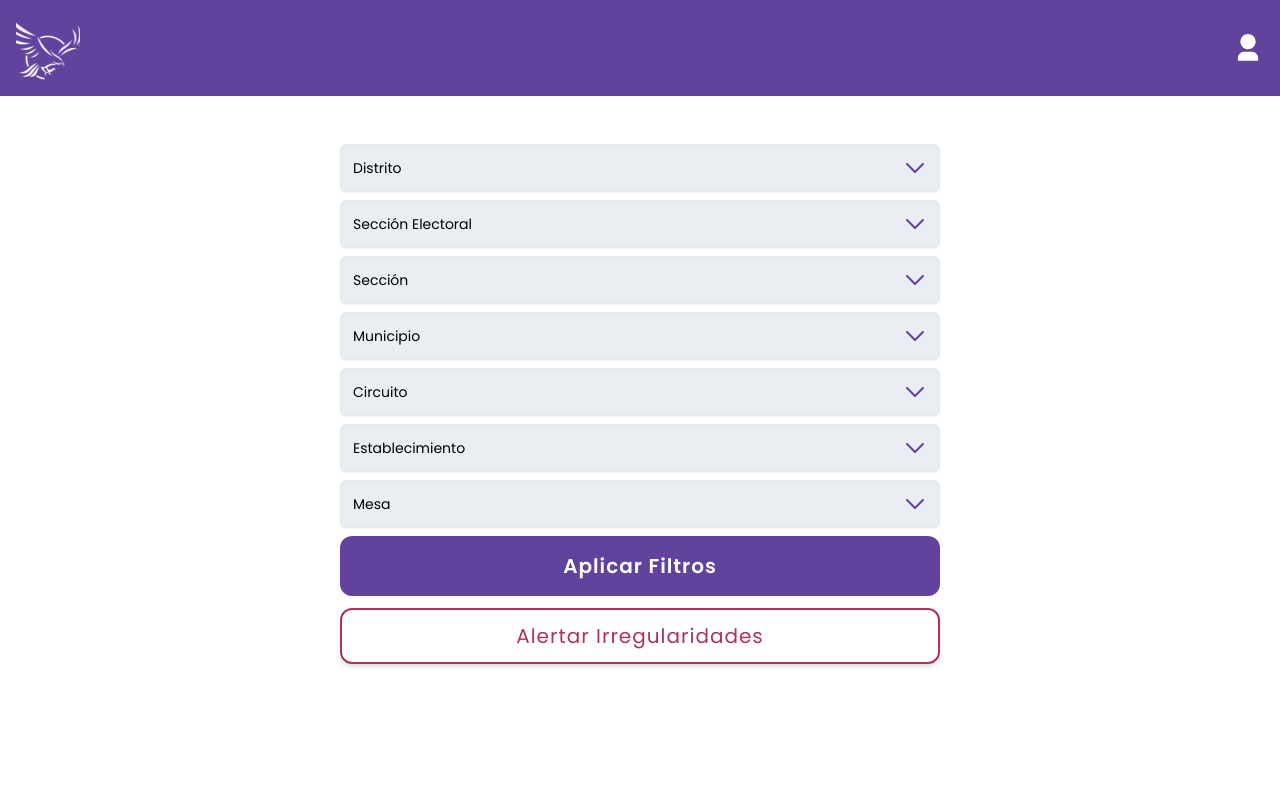
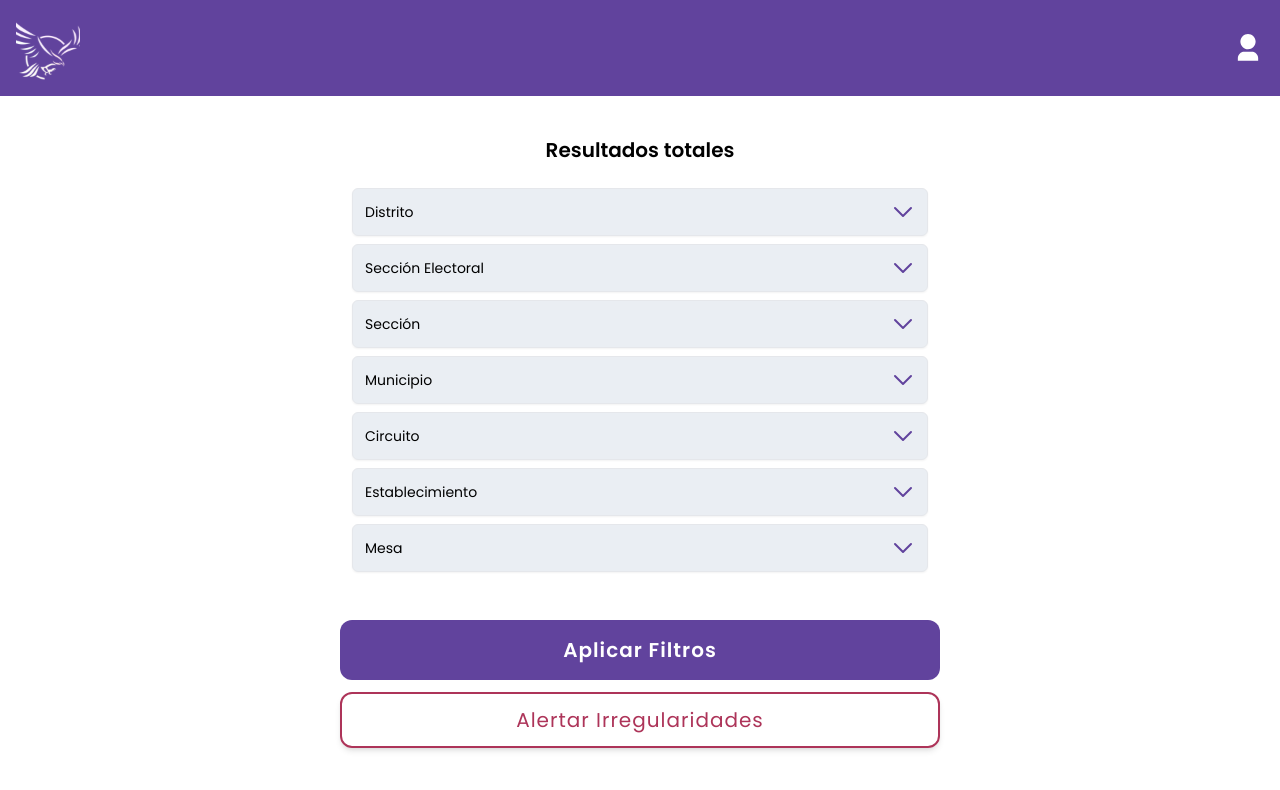
Before and after one commit to Pooh1120/Sistema-Anti-Fraude-Electoral, a React (Vite) app in the folder frontend/: page /results in a window 1280 px wide. Shown: the top 790 px of the page. Built offline with nearby package versions, Linux system fonts and the light colour scheme.

Commit message:
💄Last styles fixes, add TODO in selector

```diff
--- a/frontend/src/components/selector/Selector.tsx
+++ b/frontend/src/components/selector/Selector.tsx
@@ -11,6 +11,7 @@ import {
   }
 
   function Selector(props:Props) {
+    // TODO: HANDLE VALUE FROM PARENT BY PROPS
     const [value, setValue] = useState<string>('');
 
     return (
--- a/frontend/src/pages/results/filter.tsx
+++ b/frontend/src/pages/results/filter.tsx
@@ -11,6 +11,8 @@ const FilterPage = () => {
     <Navbar />
     <main className="items-center flex flex-col relative px-10">
       <section className="md:w-1/2 w-full rounded-xl z-10 mt-10">
+        <h1 className="text-xl font-bold mb-6">Resultados totales</h1>
+        <div className="px-3">
           <Selector provincias={DummyData} placeholder="Distrito" />
           <Selector provincias={DummyData} placeholder="Sección Electoral" />
           <Selector provincias={DummyData} placeholder="Sección" />
@@ -18,8 +20,10 @@ const FilterPage = () => {
           <Selector provincias={DummyData} placeholder="Circuito " />
           <Selector provincias={DummyData} placeholder="Establecimiento" />
           <Selector provincias={DummyData} placeholder="Mesa" />
+        </div>
+
         <Button
-          className="bg-violet-brand p-4 text-white w-full rounded-xl font-semibold text-xl tracking-wider"
+          className="mt-10 bg-violet-brand p-4 text-white w-full rounded-xl font-semibold text-xl tracking-wider"
           type="submit"
           label="Aplicar Filtros"
           />
```
Lines whose indentation alone changed are shown as unchanged.
